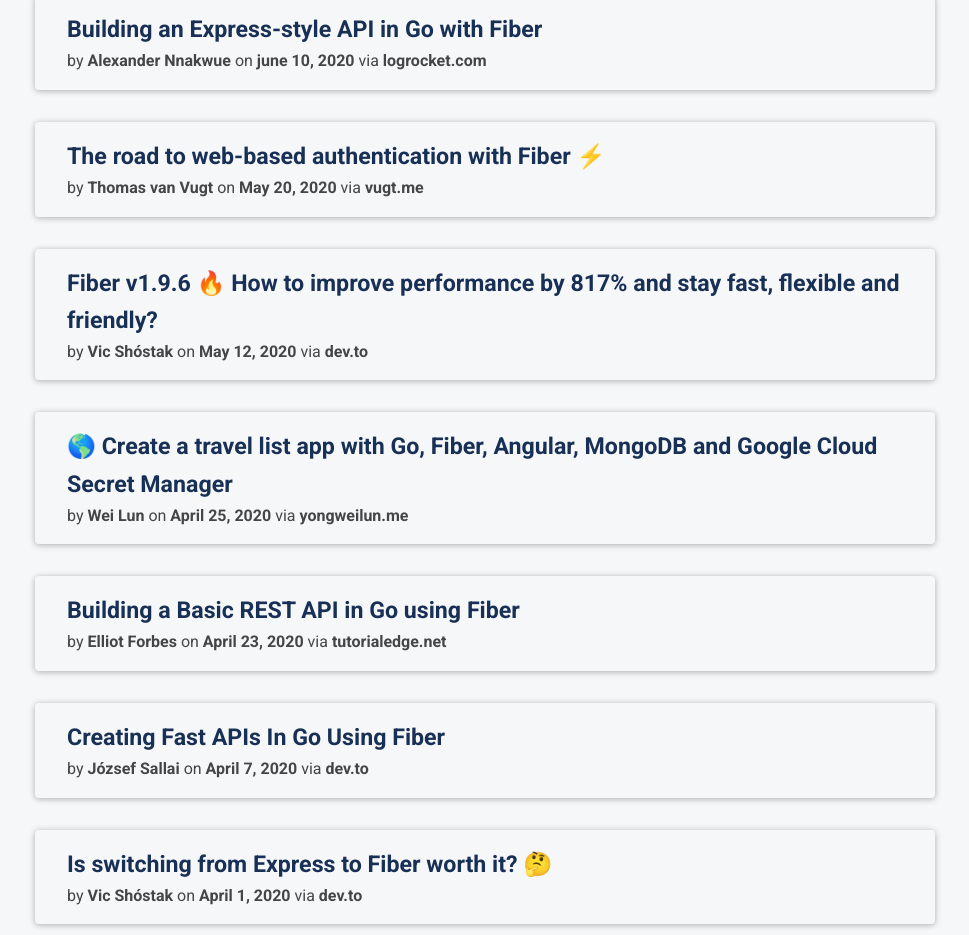
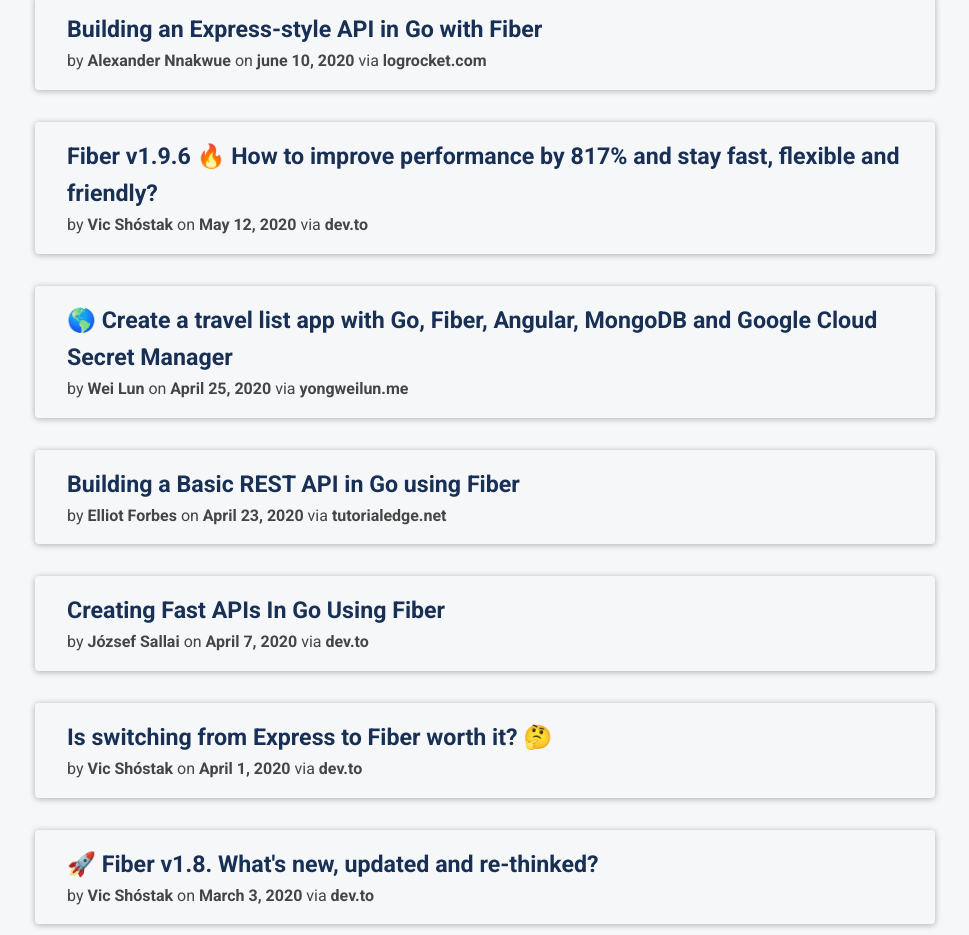
Before and after one commit to gofiber/website, a Next.js app: page / in a window 1280 px wide. Shown: the part 6600-7535 px from the top of the page, without its empty margins (155-1124 px from the left). Built offline with nearby package versions, Linux system fonts and the light colour scheme.

Commit message:
remove dead media block

```diff
--- a/components/blocks/MediaBlock.tsx
+++ b/components/blocks/MediaBlock.tsx
@@ -56,13 +56,6 @@
       title: 'Building an Express-style API in Go with Fiber',
       author: 'Alexander Nnakwue',
       date: 'june 10, 2020',
-    },
-    {
-      url: 'https://vugt.me/the-road-to-web-based-authentication-with-fiber/',
-      website: 'vugt.me',
-      title: 'The road to web-based authentication with Fiber ⚡',
-      author: 'Thomas van Vugt',
-      date: 'May 20, 2020',
     },
     {
       url: 'https://dev.to/koddr/fiber-v1-9-5-how-to-improve-performance-by-817-and-stay-fast-flexible-and-friendly-2dp6',
```
